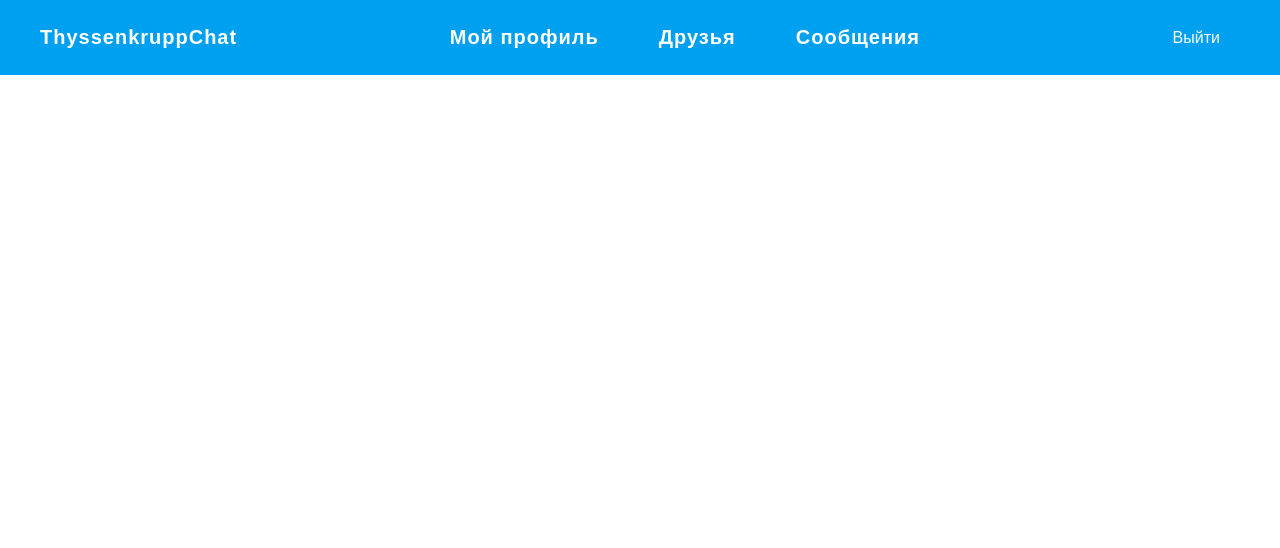
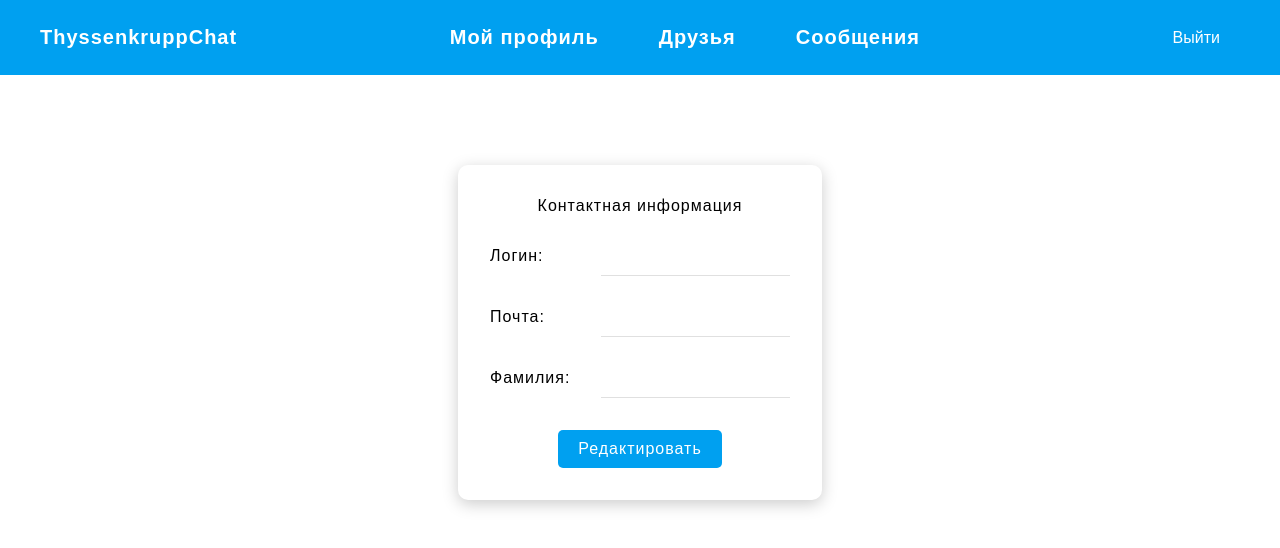
Before and after one commit to daniil2609/messenger, a React app in the folder project/frontend/: page /personalpage/datauser in a window 1280 px wide. Shown: the top 548 px of the page. Built offline with nearby package versions, Linux system fonts and the light colour scheme; no server answers; the HTML template or start-up script is replaced by a standard one.

Commit message:
with userdata

```diff
--- a/project/frontend/src/components/App.js
+++ b/project/frontend/src/components/App.js
@@ -6,7 +6,7 @@ import Authorization from './pages/Authorization';
 import Datauser from './pages/Datauser';
 import Friends from './pages/Friends';
 import Chats from './pages/Chats';
-
+import SearchFriends from './pages/Searchfriends';
 
 function App() {
     return (
@@ -17,7 +17,8 @@ function App() {
             <Route path="/sign_up" element={<Registration/>}/>
             <Route path="/sign_in" element={<Authorization/>}/>
             <Route path="/personalpage/datauser" element={<Datauser/>}/>
-            <Route path="/personalpage/friends" element={<Friends/>}/>
+            <Route path="/personalpage/my_friends" element={<Friends/>}/>
+            <Route path="/personalpage/search_friends" element={<SearchFriends/>}/>
             <Route path="/personalpage/chats" element={<Chats/>}/>
         </Routes>
         </BrowserRouter>
--- /dev/null
+++ b/project/frontend/src/components/HeaderFriends.js
@@ -0,0 +1,21 @@
+import React from "react";
+import { Link, useLocation } from "react-router-dom";
+
+const HeaderFriends = () => {
+    const Location = useLocation();
+    return (
+        <>
+        <div className="moving">
+            <nav>
+                <ul>
+                <li><Link to="/personalpage/my_friends">Мои друзья</Link></li>
+                <li><Link to="/personalpage/search_friends">Найти друзей</Link></li>
+                </ul>
+            </nav>
+
+        </div>
+        </>
+    )
+}
+
+export default HeaderFriends
--- a/project/frontend/src/components/HeaderPersonalpage.js
+++ b/project/frontend/src/components/HeaderPersonalpage.js
@@ -10,7 +10,7 @@ const HeaderPersonalPage = () => {
         <nav>
             <ul>
               <li><Link to="/personalpage/datauser">Мой профиль</Link></li>
-              <li><Link to="/personalpage/friends">Друзья</Link></li>
+              <li><Link to="/personalpage/my_friends">Друзья</Link></li>
               <li><Link to="/personalpage/chats">Сообщения</Link></li>
             </ul>
         </nav>
--- a/project/frontend/src/components/pages/Datauser.js
+++ b/project/frontend/src/components/pages/Datauser.js
@@ -2,32 +2,103 @@ import React, { useEffect, useState } from "react"
 import axios from "axios"
 import HeaderPersonalPage from "../HeaderPersonalpage"
 
+const Datauser = () => {
+    const [data, setData] = useState({
+        username: "",
+        email: "",
+        last_name: ""
+    });
 
-const Datauser = () => {
-    const [username, setUsername] = useState("")
-    const [email, setEmail] = useState("")
-    const [last_name, setLast_name] = useState("")
-    const [pnone_number, setPhone_number] = useState("")
-    const [password, setPassword] = useState("")
+    const [csrfToken, setCsrfToken] = useState("");
+    useEffect(() => {
+        const cookieValue = document.cookie //получаем все cookie в виде строки
+        .split(';') //разбитие строки на массив из строк
+        .find(row => row.startsWith('csrftoken=')) //поиск cookie с названием csrftoken
+        ?.split('=')[1]; //получение значение токена
 
-
+        setCsrfToken(cookieValue); //сохранение значение в состоянии компонента
+      }, []);
 
     useEffect(() => {
         axios
         .get("http://127.0.0.1:8000/api/v1/auth/me/", { withCredentials: true })
         .then( response => {
+            setData(response.data)
             console.log(response.data)
-            setUsername(response.data.username)
-            setUsername(response.data.email)
         })
-    })
+        .catch (error => console.error(error));
+    }, []);
+
+    const handleChange = e =>{
+        const updateData = {
+            ...data,
+            [e.target.name] : e.target.value
+        };
+        setData(updateData);
+    }
+
+    const hadleSubmit = e => {
+        e.preventDefault();
+        const form = document.getElementById("#put_form")
+        const data = new FormData(form)
+        axios.put("http://127.0.0.1:8000/api/v1/auth/me/", data, {
+                headers: {
+                    'X-CSRFToken': csrfToken,
+                },
+                withCredentials: true
+            })
+            .then(responce => {
+                setData(responce.data);
+                alert("Данные успешно изменены!")
+            })
+            .catch((error) => console.error(error));
+        }
+
 
     return(
         <>
         <HeaderPersonalPage/>
-
-        <div> {username} </div>
-        <div> {email} </div>
+        <div className="moving">
+            <form className="form" onSubmit={hadleSubmit} id="#put_form">
+                <div className="form_title">Контактная информация</div>
+                <div className="form_group" style={{ display: 'flex', alignItems: 'center' }}>
+                    <label htmlFor="username" className="form__label" style={{flex: 1, marginRight: '1rem', marginBottom: '10px'}} >Логин: </label>
+                    <input
+                    className="form_input"
+                    type="text"
+                    name="username"
+                    value={data.username}
+                    style={{ flex: 2 }}
+                    onChange={handleChange}
+                    />
+                </div>
+                <div className="form_group" style={{ display: 'flex', alignItems: 'center' }}>
+                    <label htmlFor="email" className="form__label" style={{flex: 1, marginRight: '1rem', marginBottom: '10px'}}>Почта: </label>
+                    <input
+                    className="form_input"
+                    type="text"
+                    name="email"
+                    value={data.email}
+                    style={{ flex: 2 }}
+                    onChange={handleChange}
+                    />
+                </div>
+                <div className="form_group" style={{ display: 'flex', alignItems: 'center' }}>
+                <label htmlFor="password" className="form__label" style={{flex: 1, marginRight: '1rem', marginBottom: '10px'}}>Фамилия: </label>
+                    <input
+                    className="form_input"
+                    type="text"
+                    name="last_name"
+                    value={data.last_name || ''}
+                    style={{ flex: 2 }}
+                    onChange={handleChange}
+                    />
+                </div>
+                <div className="parent_button">
+                <input type="submit" value="Редактировать" className="form_button"/>
+                </div>
+            </form>
+            </div>
         </>
     )
 }
--- a/project/frontend/src/components/pages/Friends.js
+++ b/project/frontend/src/components/pages/Friends.js
@@ -1,11 +1,28 @@
 import React from "react";
 import HeaderPersonalPage from "../HeaderPersonalpage"
+import HeaderFriends from "../HeaderFriends";
+import axios from "axios";
+
 
 const Friends = () => {
+
+    axios
+        .get("http://127.0.0.1:8000/api/v1/friend/", { withCredentials: true })
+        .then( response => {
+            setData(response.data)
+            console.log(response.data)
+        })
+        .catch (error => console.error(error));
+
+
+
     return (
         <>
         <HeaderPersonalPage/>
-        <div>Список друзей</div>
+        <HeaderFriends />
+
+
+
         </>
     )
 }
--- /dev/null
+++ b/project/frontend/src/components/pages/Searchfriends.js
@@ -0,0 +1,19 @@
+import React from "react";
+import HeaderFriends from "../HeaderFriends";
+import HeaderPersonalPage from "../HeaderPersonalpage";
+
+
+const SearchFriends = () => {
+    return (
+
+        <>
+            <HeaderPersonalPage/>
+            <HeaderFriends />
+            <div>Поиск друзей</div>
+
+
+        </>
+    )
+}
+
+export default SearchFriends
--- a/project/frontend/src/index.css
+++ b/project/frontend/src/index.css
@@ -35,6 +35,7 @@ header {
     text-decoration: none;
     font-weight: bold;
     font-size: 20px;
+    transition: 0.5s;
   }
 
   button {
```
Also changed, not shown: 1 other file (tests, documents, lock files or other folders).
